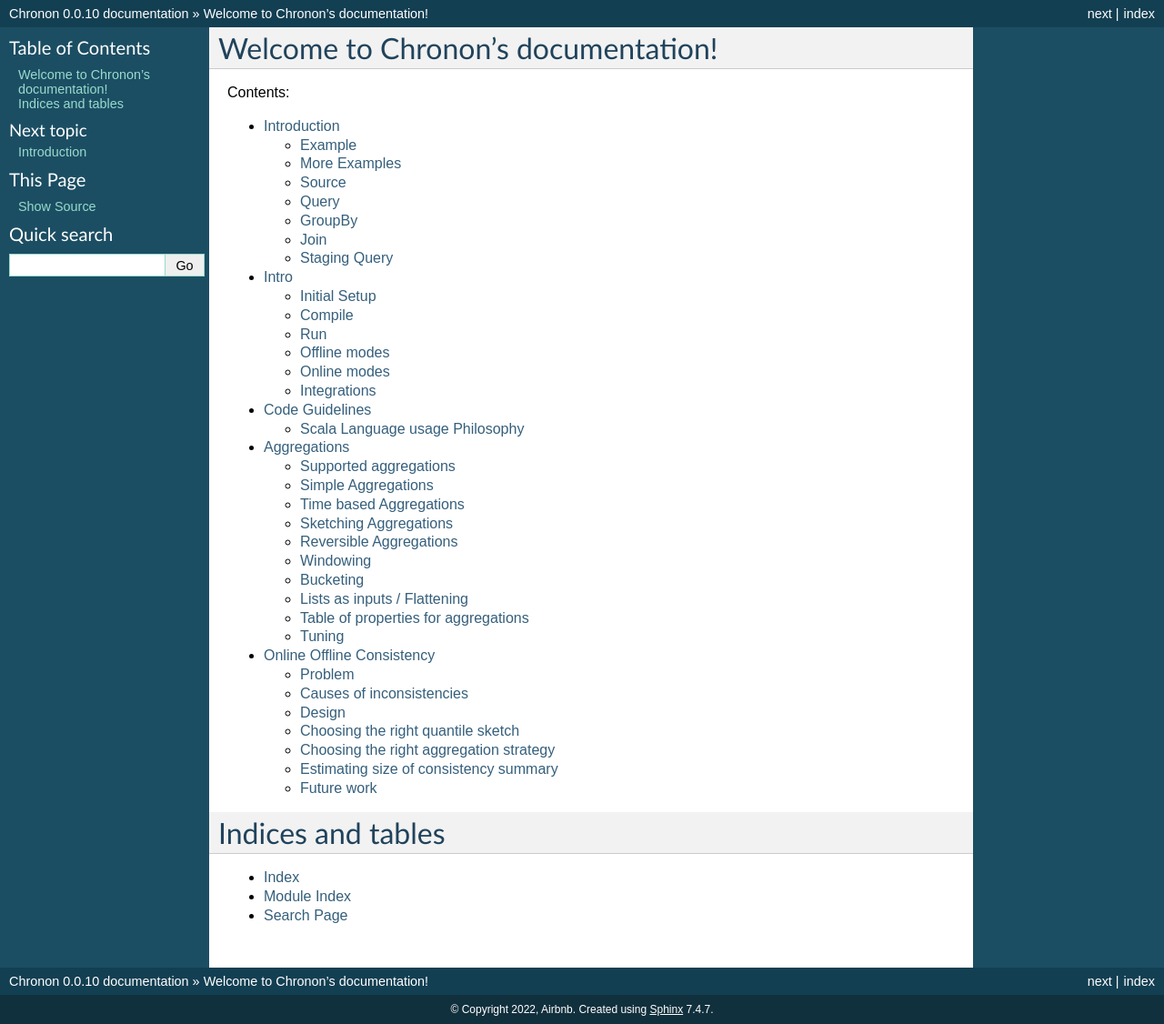
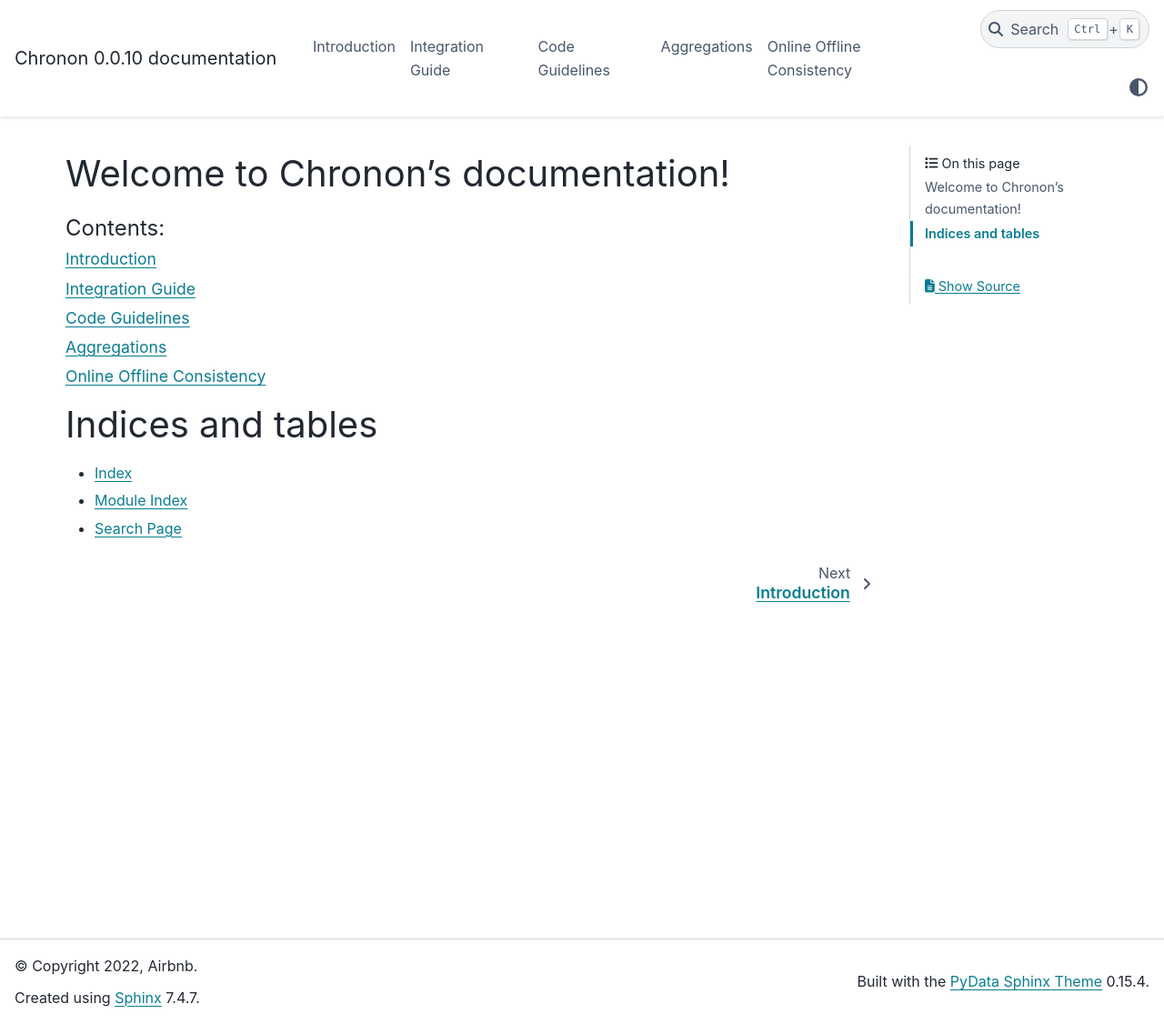
Before and after one commit to airbnb/chronon, a Sphinx documentation site: the page built from docs/source/index.rst, in a window 1280 px wide and 1126 px high. Shown: the whole window at 91% size. Built offline with Sphinx 7.4.7 and the PyData theme 0.15.4, drawn with Linux system fonts in a browser that asks for light colours.

Commit message:
Changing theme to pydata-sphinx-theme

```diff
--- a/docs/source/Integration Guide.md
+++ b/docs/source/Integration Guide.md
@@ -1,4 +1,4 @@
-# Intro
+# Integration Guide
 
 Chronon essentially can operate in two modes - online and offline.
 In this doc we are going to talk about how to integrate Chronon online.
--- a/docs/source/conf.py
+++ b/docs/source/conf.py
@@ -36,5 +36,5 @@
 # -- Options for HTML output -------------------------------------------------
 # https://www.sphinx-doc.org/en/master/usage/configuration.html#options-for-html-output
 
-html_theme = 'classic'
+html_theme = 'pydata_sphinx_theme'
 html_static_path = ['_static']
--- a/docs/source/index.rst
+++ b/docs/source/index.rst
@@ -7,10 +7,10 @@
 ===================================
 
 .. toctree::
-   :maxdepth: 2
+   :maxdepth: 1
    :caption: Contents:
 
-   Intro
+   Introduction
    Integration Guide
    Code Guidelines
    Aggregations
```
Also changed, not shown: docs/source/Introduction.md (renamed from docs/source/Intro.md), docs/source/__init__.py (deleted).
